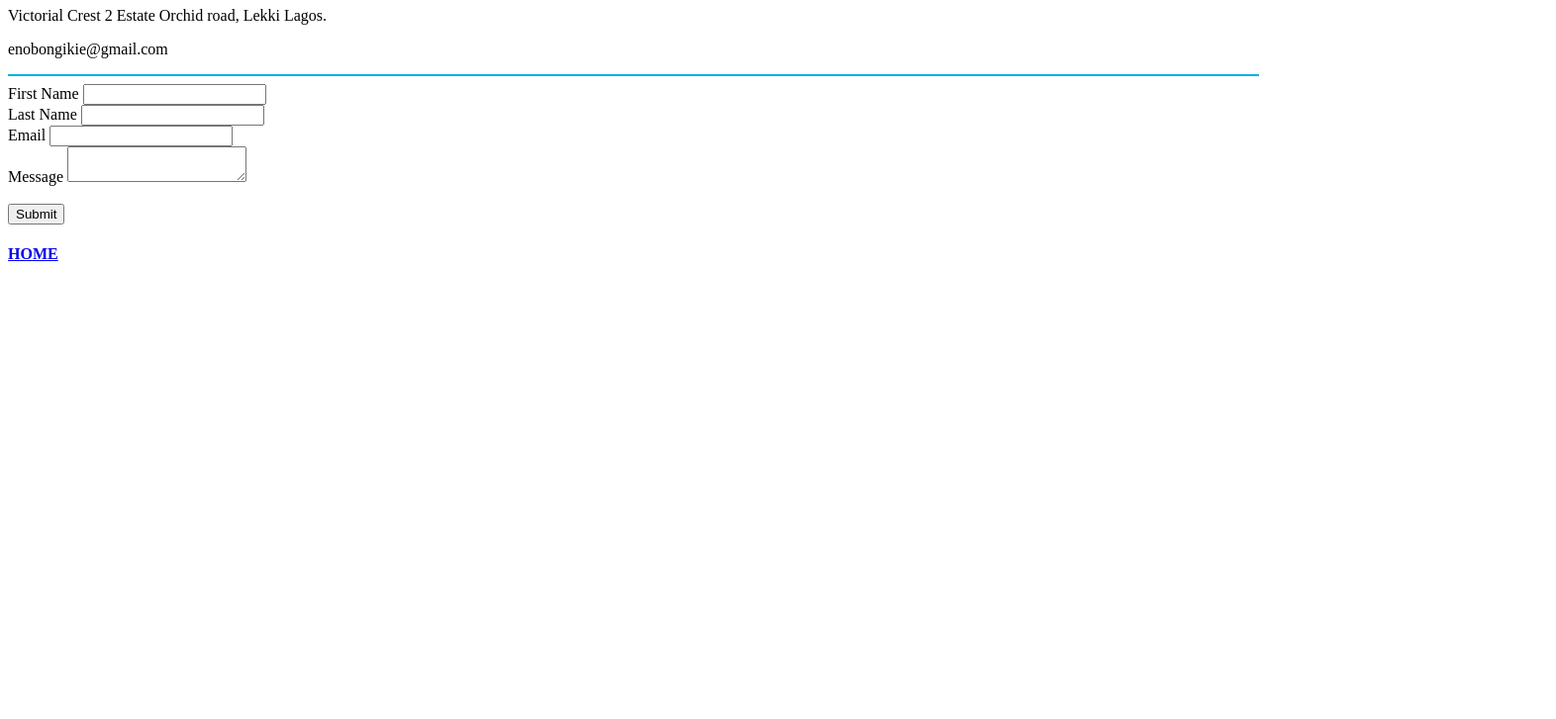
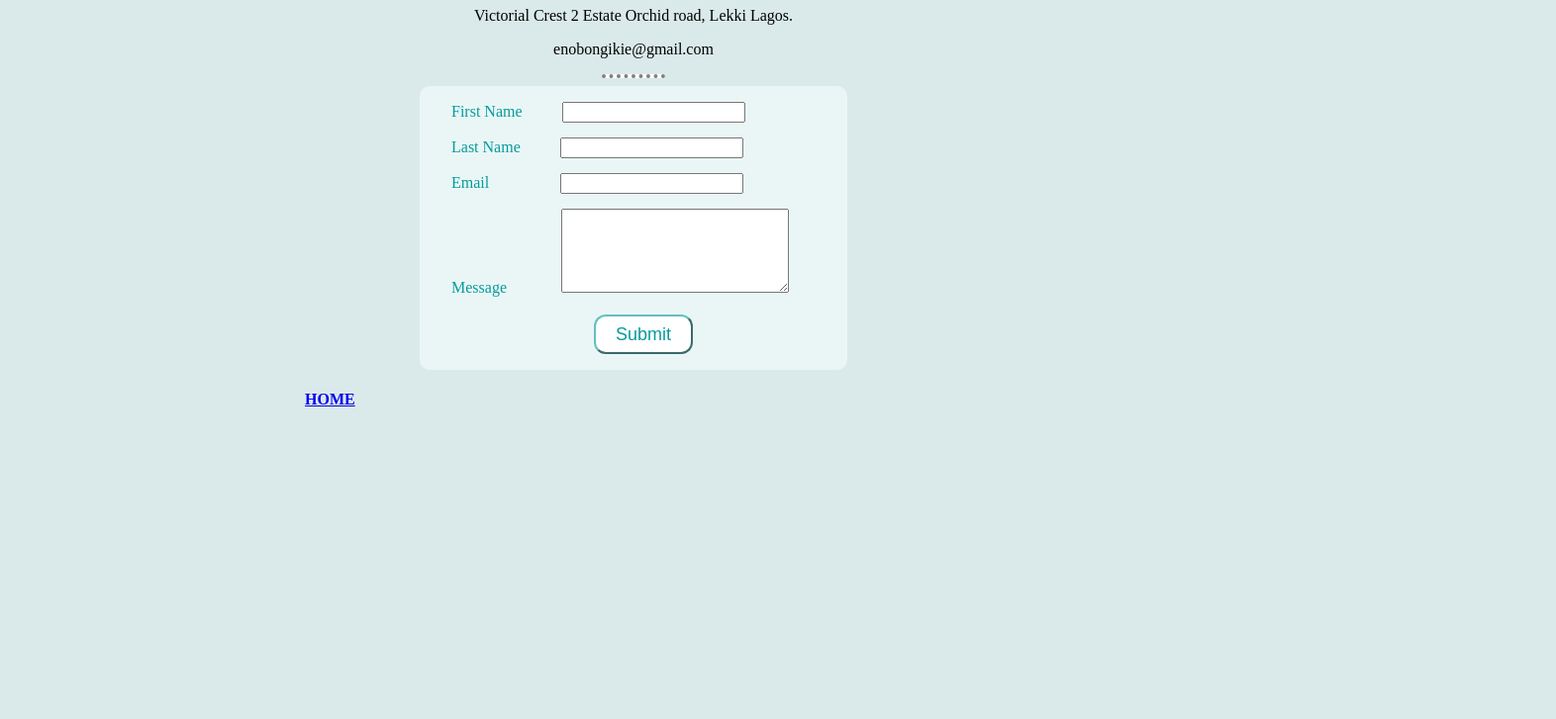
Before and after one commit to Airnorh/1st-project-cv, a plain HTML site: page contact-me.html in a window 1280 px wide. Shown: the part 73-800 px from the top of the page at 99% size, 1572 px wide, since content can reach past the window. Drawn offline with Linux system fonts and the light colour scheme.

Commit message:
Update contact-me.html

```diff
--- a/contact-me.html
+++ b/contact-me.html
@@ -5,7 +5,7 @@
     <meta http-equiv="X-UA-Compatible" content="IE=edge">
     <meta name="viewport" content="width=device-width, initial-scale=1.0">
     <title>Contact Airnorh</title>
-    <link rel="stylesheet" href="css/sytle.css">
+    <link rel="stylesheet" href="css/style.css">
 </head>
 <body class="contact" >
     <h1>My Contact Details</h1>
```
